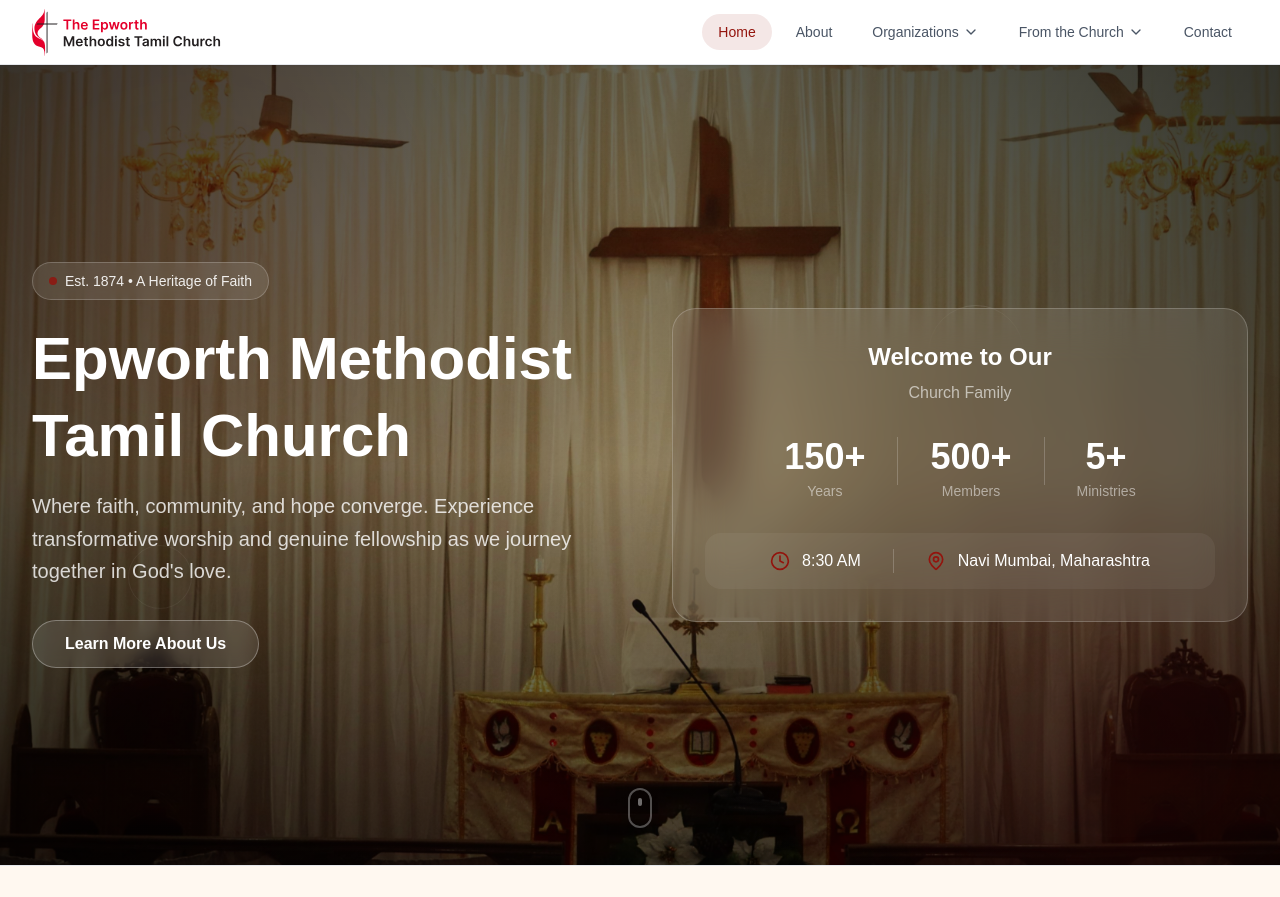
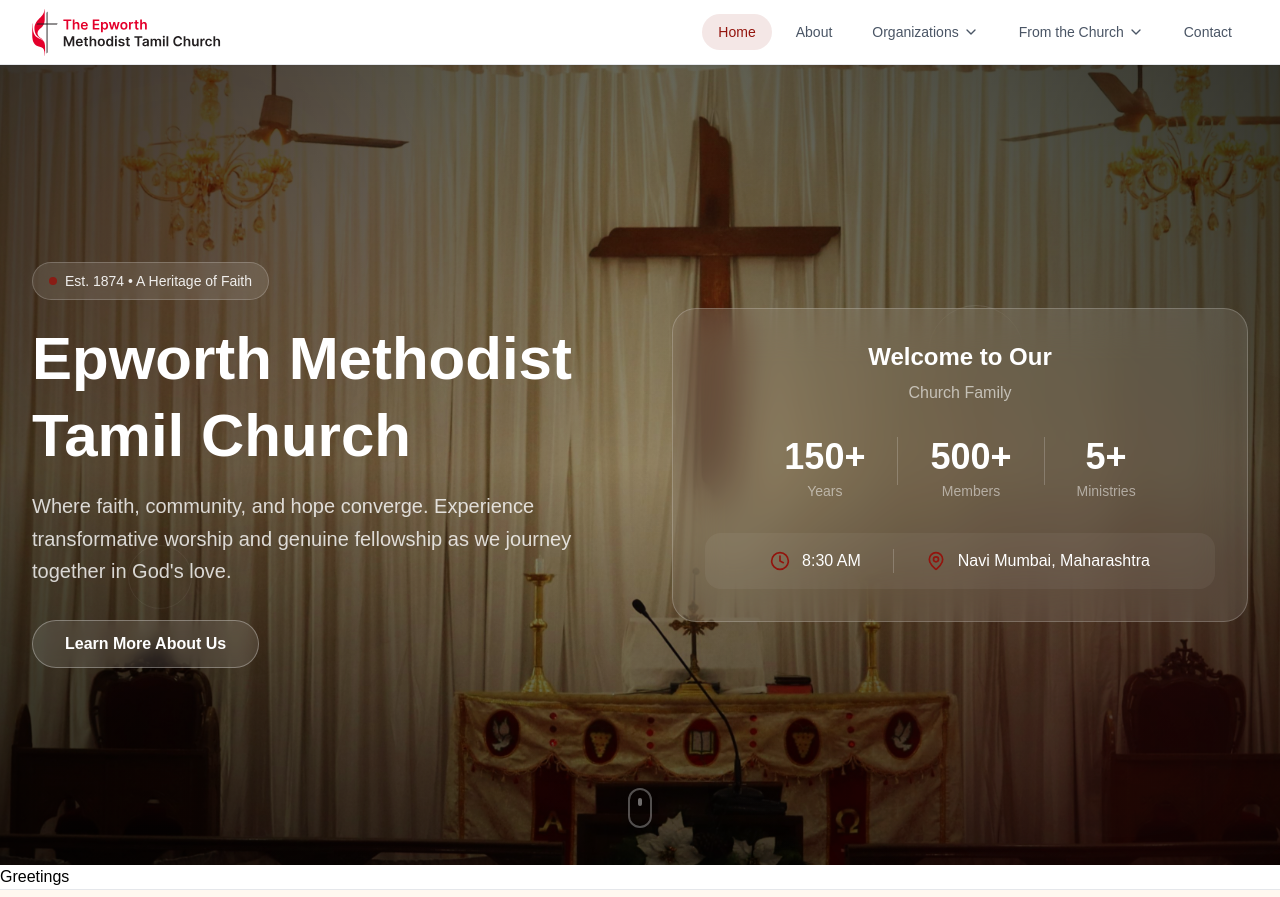
Before and after one commit to devtitus/epworth-church-website, a Next.js app: page / in a window 1280 px wide. Shown: the top 897 px of the page. Built offline with nearby package versions, Linux system fonts and the light colour scheme.

Commit message:
feat: add Greetings section to homepage
Added a new Greetings component to the homepage layout, imported from the home sections module. The component is now rendered after the Hero section in the main page structure.

```diff
--- a/app/page.tsx
+++ b/app/page.tsx
@@ -1,9 +1,10 @@
-import { Hero } from "@/app/sections/home/index"
+import { Hero, Greetings } from "@/app/sections/home/index"
 
 export default function Home() {
   return (
     <div className="min-h-screen">
       <Hero />
+      <Greetings />
     </div>
   );
 }
--- /dev/null
+++ b/app/sections/home/Greetings.tsx
@@ -0,0 +1,9 @@
+const Greetings = () => {
+    return (
+        <div>
+            Greetings
+        </div>
+    )
+}
+
+export default Greetings;
--- a/app/sections/home/index.ts
+++ b/app/sections/home/index.ts
@@ -1 +1,2 @@
 export { default as Hero } from './Hero';
+export { default as Greetings } from './Greetings'
```
